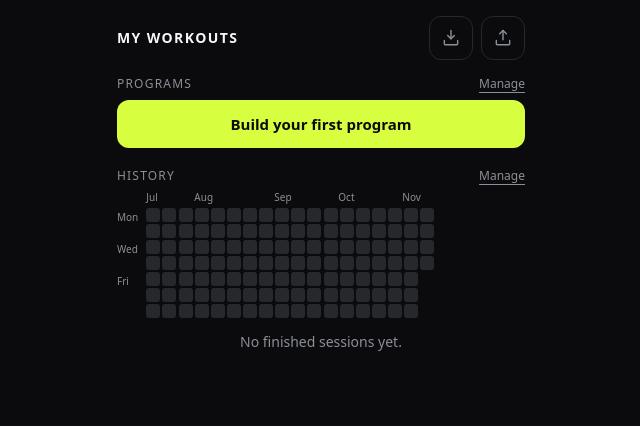
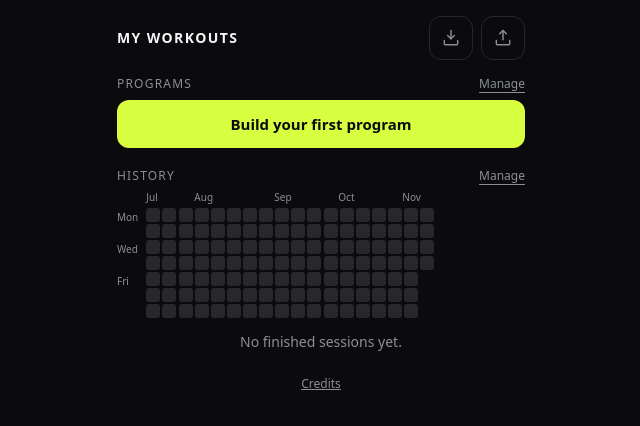
Before and after one commit to sdaveas/workout-companion, a React (Vite) app: page /tmp/wc-history.png in a window 1280 px wide. Shown: the top 426 px of the page, without its empty margins (319-959 px from the left). Built offline with nearby package versions, Linux system fonts and the light colour scheme.

Commit message:
Credits link moves to Home

```diff
--- a/src/screens/History.tsx
+++ b/src/screens/History.tsx
@@ -86,13 +86,6 @@ export function History() {
           <SessionRow key={row.id} row={row} />
         ))}
       </ul>
-
-      <a
-        href="#/credits"
-        className="mt-1 flex h-8 shrink-0 items-center justify-center text-xs text-muted underline"
-      >
-        Credits
-      </a>
     </main>
   );
 }
--- a/src/screens/Home.tsx
+++ b/src/screens/Home.tsx
@@ -236,6 +236,12 @@ export function Home() {
           {loaded && !latest && (
             <p className="mt-3 text-center text-sm text-muted">No finished sessions yet.</p>
           )}
+          <a
+            href="#/credits"
+            className="mt-4 flex h-8 items-center justify-center text-xs text-muted underline"
+          >
+            Credits
+          </a>
         </section>
       </div>
 
```
Also changed, not shown: programs.png (added).
